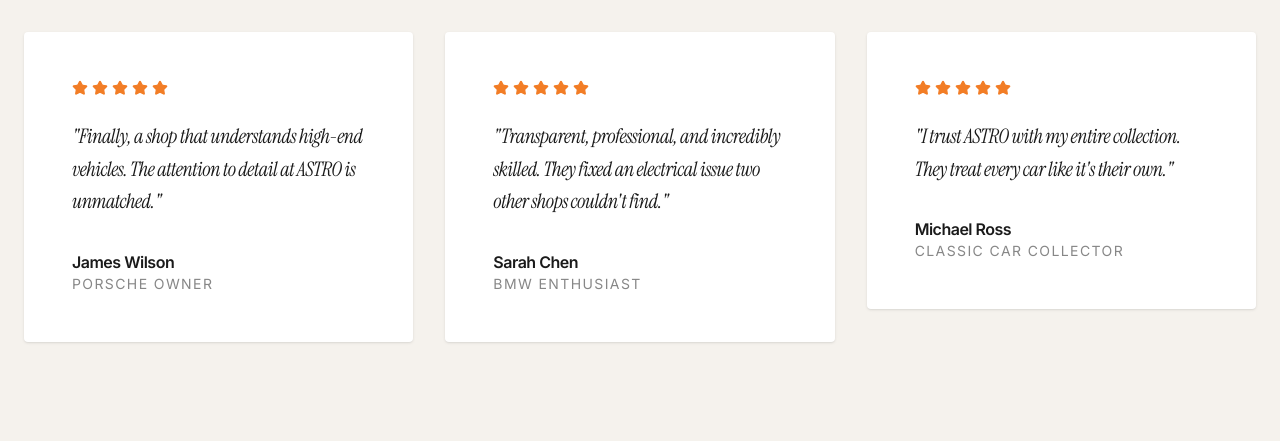
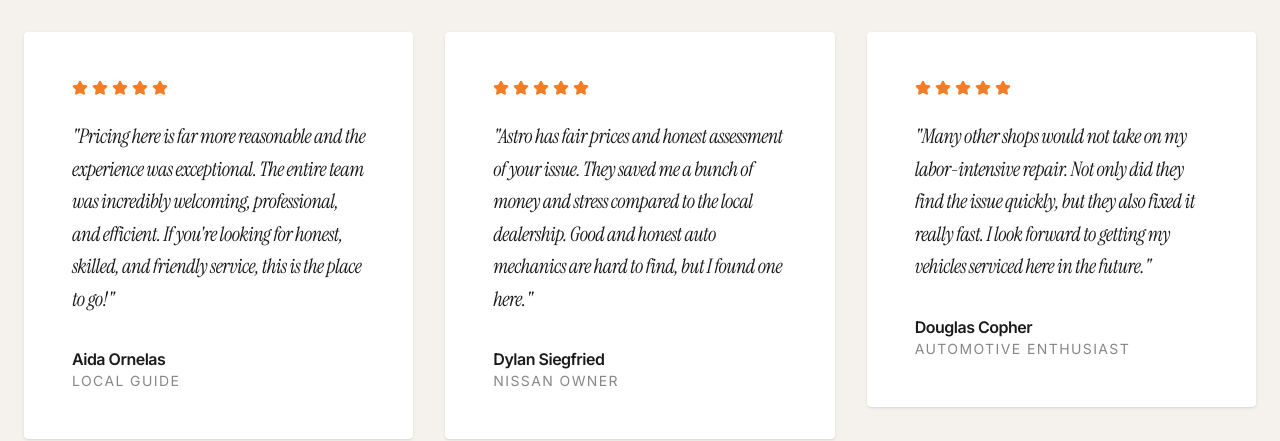
Before and after one commit to Ux-Geek/Astro-Site, a React (Vite) app: page / in a window 1280 px wide. Shown: the part 6140-6581 px from the top of the page. Built offline with nearby package versions, Linux system fonts and the light colour scheme.

Commit message:
feat: update customer reviews section with new testimonials

```diff
--- a/src/App.tsx
+++ b/src/App.tsx
@@ -328,9 +328,21 @@ const WhyChoose = () => {
 
 const Reviews = () => {
   const reviews = [
-    { name: "James Wilson", role: "Porsche Owner", text: "Finally, a shop that understands high-end vehicles. The attention to detail at ASTRO is unmatched." },
-    { name: "Sarah Chen", role: "BMW Enthusiast", text: "Transparent, professional, and incredibly skilled. They fixed an electrical issue two other shops couldn't find." },
-    { name: "Michael Ross", role: "Classic Car Collector", text: "I trust ASTRO with my entire collection. They treat every car like it's their own." },
+    {
+      name: "Aida Ornelas",
+      role: "Local Guide",
+      text: "Pricing here is far more reasonable and the experience was exceptional. The entire team was incredibly welcoming, professional, and efficient. If you're looking for honest, skilled, and friendly service, this is the place to go!"
+    },
+    {
+      name: "Dylan Siegfried",
+      role: "Nissan Owner",
+      text: "Astro has fair prices and honest assessment of your issue. They saved me a bunch of money and stress compared to the local dealership. Good and honest auto mechanics are hard to find, but I found one here."
+    },
+    {
+      name: "Douglas Copher",
+      role: "Automotive Enthusiast",
+      text: "Many other shops would not take on my labor-intensive repair. Not only did they find the issue quickly, but they also fixed it really fast. I look forward to getting my vehicles serviced here in the future."
+    },
   ];
 
   return (
```
